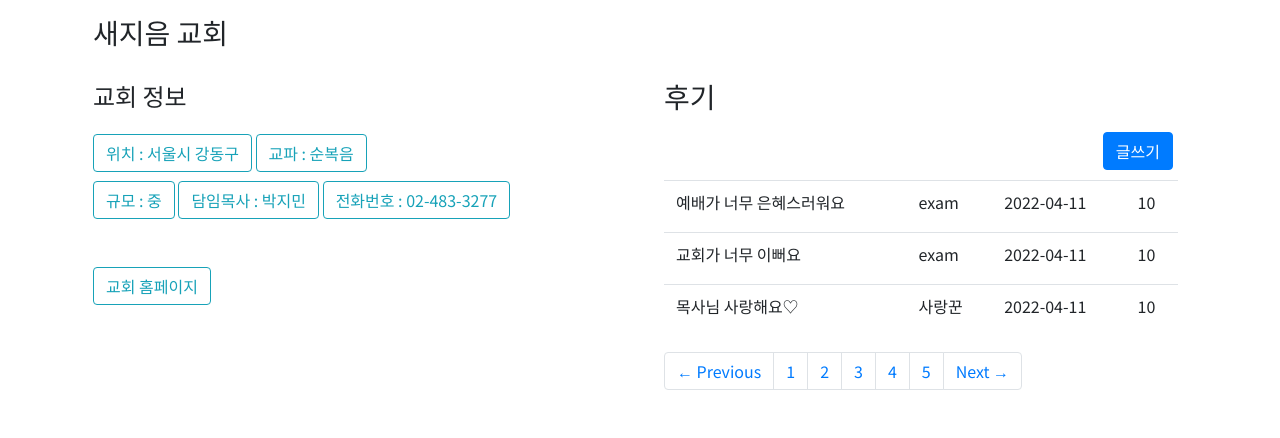
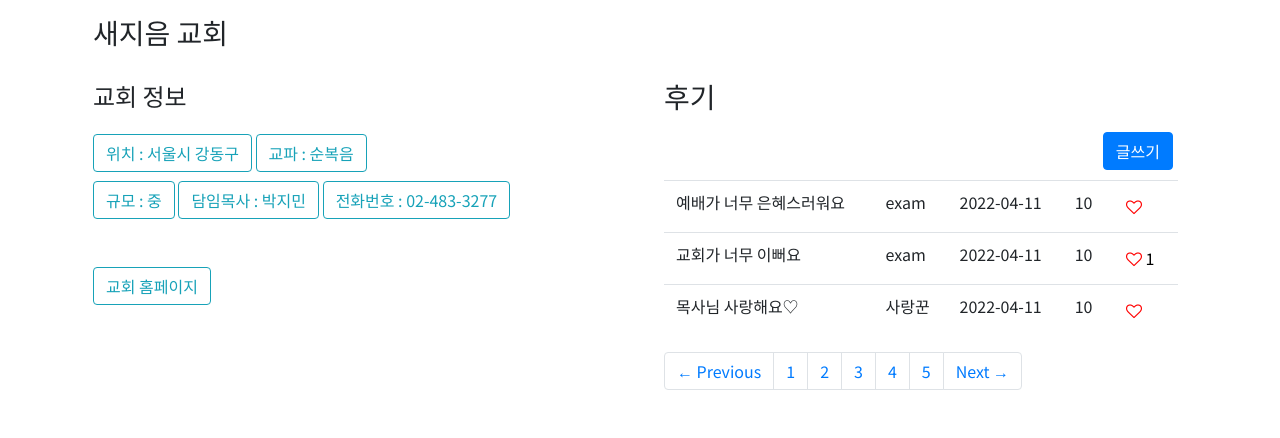
Before and after one commit to ckdqja135/ChurchOppa, a web app: file churchpage.html in a window 1280 px wide. Shown: the part 56-494 px from the top of the page. Run offline with its HTML, style and script files only (its server is not run), Linux system fonts and the light colour scheme; some libraries are stand-ins or nearby versions.

Commit message:
좋아요 이벤트 추가.

```diff
--- a/assets/css/jumbotron.css
+++ b/assets/css/jumbotron.css
@@ -22,3 +22,18 @@ body {
 .info .img {position: absolute;top: 6px;left: 5px;width: 73px;height: 71px;border: 1px solid #ddd;color: #888;overflow: hidden;}
 .info:after {content: '';position: absolute;margin-left: -12px;left: 50%;bottom: 0;width: 22px;height: 12px;background: url('https://t1.daumcdn.net/localimg/localimages/07/mapapidoc/vertex_white.png')}
 .info .link {color: #5085BB;}
+
+.fa-heart-o {
+  color: red;
+  cursor: pointer;
+}
+
+.fa-heart {
+  color: red;
+  cursor: pointer;
+}
+.likebtn {
+  border: 0;
+  outline: 0;
+  background-color:transparent;
+}
--- a/assets/js/chuchpage.js
+++ b/assets/js/chuchpage.js
@@ -1,9 +1,12 @@
 (function (window) {
-    // 테이블 클릭시 모달 창 열리도록 추가.
-    $('.table').on('click', () => {
-        $('#reviewModal').modal('show');
-    })
 
+    // var startingNumber = 0;
+
+    // function AddValue()
+    // {
+    // startingNumber++;
+    // $(this).text(startingNumber);
+    // }
     // 모달 입력 값 가져오기
     function getData() {
         let title = $("#recipient-title").val().trim();
@@ -21,6 +24,30 @@
         $("#pw").val("");
     }
 
+    $(document).ready(function () {
+        // 테이블 클릭시 모달 창 열리도록 추가.
+        $('.table').on('click', () => {
+            $('#reviewModal').modal('show');
+        })
+
+        // 좋아요 버튼 클릭 이벤트
+        $("[id^=like]").on('click', function(e){
+            var id = $(this).attr("id");
+            var number = id.replace("like", "");
+            e.stopPropagation();
+
+            if($(`#heart${number}`).hasClass("liked")){
+                $(`#heart${number}`).html('<i class="fa fa-heart-o" aria-hidden="true"></i>');
+                $(`#heart${number}`).removeClass("liked");
+            }else{
+                $(`#heart${number}`).html('<i class="fa fa-heart" aria-hidden="true"></i>');
+                $(`#heart${number}`).addClass("liked");
+            }
+        });
+
+    });
+
+    // window.liked = liked;
     window.getData = getData;
     window.initButton = initButton;
 })(window);
--- a/churchpage.html
+++ b/churchpage.html
@@ -26,6 +26,8 @@
 
     <!-- Kakao Map -->
     <script type="text/javascript" src="https://dapi.kakao.com/v2/maps/sdk.js?appkey=80d6fac198542c9021cd4229a30df6b2"></script>
+
+    <link rel="stylesheet" href="https://cdnjs.cloudflare.com/ajax/libs/font-awesome/4.7.0/css/font-awesome.min.css">
 </head>
 
 <body>
@@ -104,18 +106,33 @@
                                     <td><h6>exam</h6></td>
                                     <td><h6>2022-04-11</h6></td>
                                     <td><h6>10</h6></td>
+                                    <td>
+                                        <button class="likebtn" id="like1">
+                                            <span id = heart1><i class="fa fa-heart-o" aria-hidden="true" ></i> </span>
+                                        </button>
+                                    </td>
                                 </tr>
                                 <tr>
                                     <td><h6>교회가 너무 이뻐요</h6></td>
                                     <td><h6>exam</h6></td>
                                     <td><h6>2022-04-11</h6></td>
                                     <td><h6>10</h6></td>
+                                    <td>
+                                        <button class="likebtn" id="like2">
+                                            <span id = heart2><i class="fa fa-heart-o" aria-hidden="true" ></i> </span>1
+                                        </button>
+                                    </td>
                                 </tr>
                                 <tr>
                                     <td><h6>목사님 사랑해요♡</h6></td>
                                     <td><h6>사랑꾼</h6></td>
-                                    <td><h6>2022-04-11</h6></td>
-                                    <td><h6>10</h6></td>
+                                    <td><h6>2022-04-11 </h6></td>
+                                    <td><h6>10 </h6></td>
+                                    <td>
+                                        <button class="likebtn" id="like3">
+                                            <span id = heart3><i class="fa fa-heart-o" aria-hidden="true" ></i> </span>
+                                        </button>
+                                    </td>
                                 </tr>
                             </tbody>
                         </table>
@@ -264,5 +281,6 @@
         overlay.setMap(null);
     }
 </script>
+
 </body>
 </html>
```
